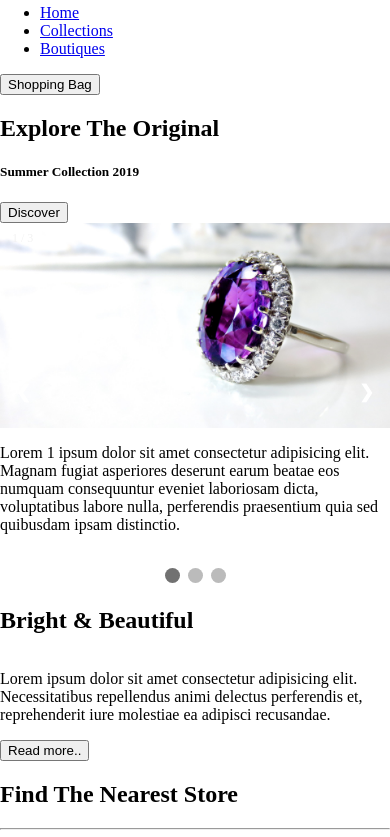
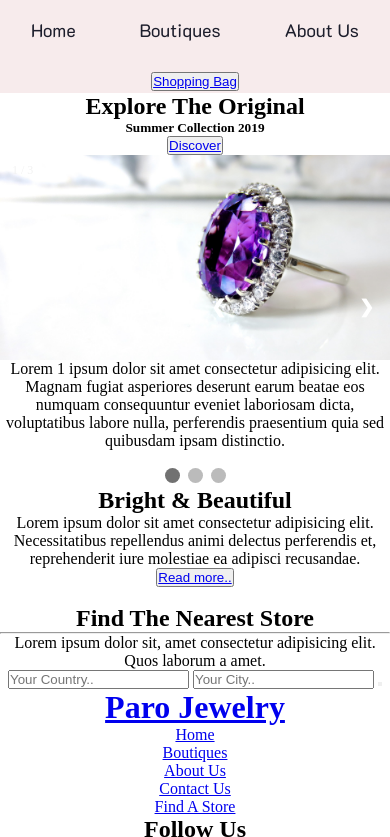
Before and after one commit to ilyaszm/Paro-Jewelry-Website, a website: page dist/index.html in a window 390 px wide. Shown: the part 76-913 px from the top of the page. Drawn offline with nearby package versions, Linux system fonts and the light colour scheme; a web font is replaced by a local one.

Commit message:
adding media queries and some css

```diff
--- a/dist/css/main.css
+++ b/dist/css/main.css
@@ -1,11 +1,56 @@
-* {box-sizing: border-box}
 
-body {
+* {
+    box-sizing: border-box;
     margin: 0;
     padding: 0;
 }
 
-/****** #highlights ******/
+/****** HEADER ******/
+header {
+    background-color: #F7EBEC;
+    width: 100%;
+}
+
+.header-container {
+    height: 20vh;
+    display: grid;
+    grid-template-columns: repeat(2, 1fr);
+    justify-items: center;
+    align-items: center;
+}
+
+.header-container h1 a {
+    font-family: 'Charmonman', cursive;
+    font-size: 50px;
+    color: #1D1E2C;
+    text-decoration: none;
+}
+
+nav ul li {
+    display: inline-block;
+    padding: 30px 30px;
+}
+
+nav ul li a {
+    font-family: 'K2D', sans-serif;
+    font-size: 18px;
+    color: #1D1E2C;
+    text-decoration: none;
+}
+
+/****** SHOWCASE ******/
+.showcase-container {
+    display: grid;
+    grid-template-columns: 100%;
+}
+
+/****** HIGHLIGHTS ******/
+
+.wrapper {
+    display: grid;
+    grid-template-columns: 50% 50%;
+}
+
 .mySlides {
     display: none;
 }
@@ -106,16 +151,50 @@ img {
     .prev, .next,.text {font-size: 11px}
 }
 
-.wrapper {
+/****** STORY ******/
+.story-container {
     display: grid;
     grid-template-columns: 50% 50%;
 }
 
+/****** FOOTER ******/
+.footer-container {
+    display: grid;
+    grid-template-columns: 25% 25% 25% 25%;
+}
+
+
+
+/****** MEDIA QUERIES ******/
+
+/* Extra small devices (portrait tablets, large phones and phones, 600px and down) */
 @media only screen and (max-width: 600px) {
-    .wrapper {
-        display: grid;
+
+    body {
+        text-align: center;
+    }
+
+    .header-container,
+    .showcase-container,
+    .wrapper,
+    .story-container,
+    .store-container,
+    .footer-container {
         grid-template-columns: 100%;
     }
+
 }
 
-/******  ******/
+/* Medium devices (landscape tablets, 768px and down) */
+/*@media only screen and (max-width: 768px) {
+
+
+
+}*/
+
+/* Large devices (laptops/desktops, 992px and down) */
+/*@media only screen and (max-width: 992px) {
+
+
+
+}*/
--- a/dist/index.html
+++ b/dist/index.html
@@ -5,35 +5,35 @@
     <meta charset="UTF-8">
     <meta name="viewport" content="width=device-width, initial-scale=1.0">
     <meta http-equiv="X-UA-Compatible" content="ie=edge">
-    <link rel="stylesheet" href="https://fonts.googleapis.com/css?family=Lobster|Oswald|Lato|Chakra+Petch|Titillium+Web|Raleway|Roboto+Condensed|Roboto|Merienda|PT+Sans|Abril+Fatface|Anton|Archivo+Black|Concert+One|Courgette|Francois+One|Great+Vibes|Josefin+Sans|Kaushan+Script|Notable|Satisfy|Yellowtail">
+    <link rel="stylesheet" href="https://fonts.googleapis.com/css?family=Charmonman|K2D">
     <link rel="stylesheet" href="https://use.fontawesome.com/releases/v5.2.0/css/all.css" integrity="sha384-hWVjflwFxL6sNzntih27bfxkr27PmbbK/iSvJ+a4+0owXq79v+lsFkW54bOGbiDQ" crossorigin="anonymous">
     <link rel="stylesheet" href="css/main.css">
-    <title>Document</title>
+    <title>Welcome To Paro Jewelry</title>
 </head>
 
 <body>
 
     <header>
-        <div class="container">
-            <div id="brand">
-                <a href="index.html"><h1>Paro Jewelry</h1></a>
-            </div>
+        <div class="header-container">
+            <div><h1><a href="index.html">Paro Jewelry</a></h1></div>
+            <div>
                 <nav>
                     <ul>
                         <li><a href="index.html">Home</a></li>
-                    <li><a href="collections.html">Collections</a></li>
                         <li><a href="boutiques.html">Boutiques</a></li>
+                        <li><a href="about.html">About Us</a></li>
+                        <button><a href="#">Shopping Bag</a></button>
                     </ul>
                 </nav>
-            <a href="#"><button>Shopping Bag</button></a>
+            </div>
         </div>
     </header>
 
     <section id="showcase">
-        <div class="container">
-            <h1>Explore The Original</h1>
-            <h5>Summer Collection 2019</h5>
-            <a href="boutiques.html"><button>Discover</button></a>
+        <div class="showcase-container">
+            <div></div><h1>Explore The Original</h1></div>
+            <div><h5>Summer Collection 2019</h5></div>
+            <div><button><a href="boutiques.html">Discover</a></button></div>
         </div>
     </section>
 
@@ -78,24 +78,31 @@
     </section>
 
     <section id="story">
-        <div class="wrapper">
+        <div class="story-container">
+            <div>
                 <h1>Bright & Beautiful</h1>
                 <p>Lorem ipsum dolor sit amet consectetur adipisicing elit. Necessitatibus repellendus animi delectus perferendis et, reprehenderit iure molestiae ea adipisci recusandae.</p>
-            <a href="about.html"><button>Read more..</button></a>
+                <button><a href="about.html">Read more..</a></button>
+            </div>
+            <div>
+                <img src="" alt="">
+            </div>
         </div>
     </section>
 
     <section id="store">
-        <div class="container">
-            <h1>Find The Nearest Store</h1>
+        <div class="store-container">
+            <div><h1>Find The Nearest Store</h1></div>
             <hr>
-            <p>Lorem ipsum dolor sit, amet consectetur adipisicing elit. Quos laborum a amet.</p>
+            <div><p>Lorem ipsum dolor sit, amet consectetur adipisicing elit. Quos laborum a amet.</p></div>
+            <div>
                 <form action="">
                     <i class=""></i>
                     <input type="text" placeholder="Your Country..">
                     <input type="text" placeholder="Your City..">
-                <a href="#"><button><i class=""></i></button></a>
+                    <button><a href="#"><i class=""></i></a></button>
                 </form>
+            </div>
         </div>
     </section>
 
@@ -107,14 +114,13 @@
             <div class="pages-1">
                 <ul>
                     <li><a href="index.html">Home</a></li>
-                    <li><a href="collections.html">Collections</a></li>
                     <li><a href="boutiques.html">Boutiques</a></li>
+                    <li><a href="about.html">About Us</a></li>
                 </ul>
             </div>
             <div class="pages-2">
                 <ul>
                     <li><a href="contact.html">Contact Us</a></li>
-                    <li><a href="about.html">About Us</a></li>
                     <li><a href="#">Find A Store</a></li>
                 </ul>
             </div>
```
Also changed, not shown: dist/collections.html (deleted). Lines whose indentation alone changed are shown as unchanged.
